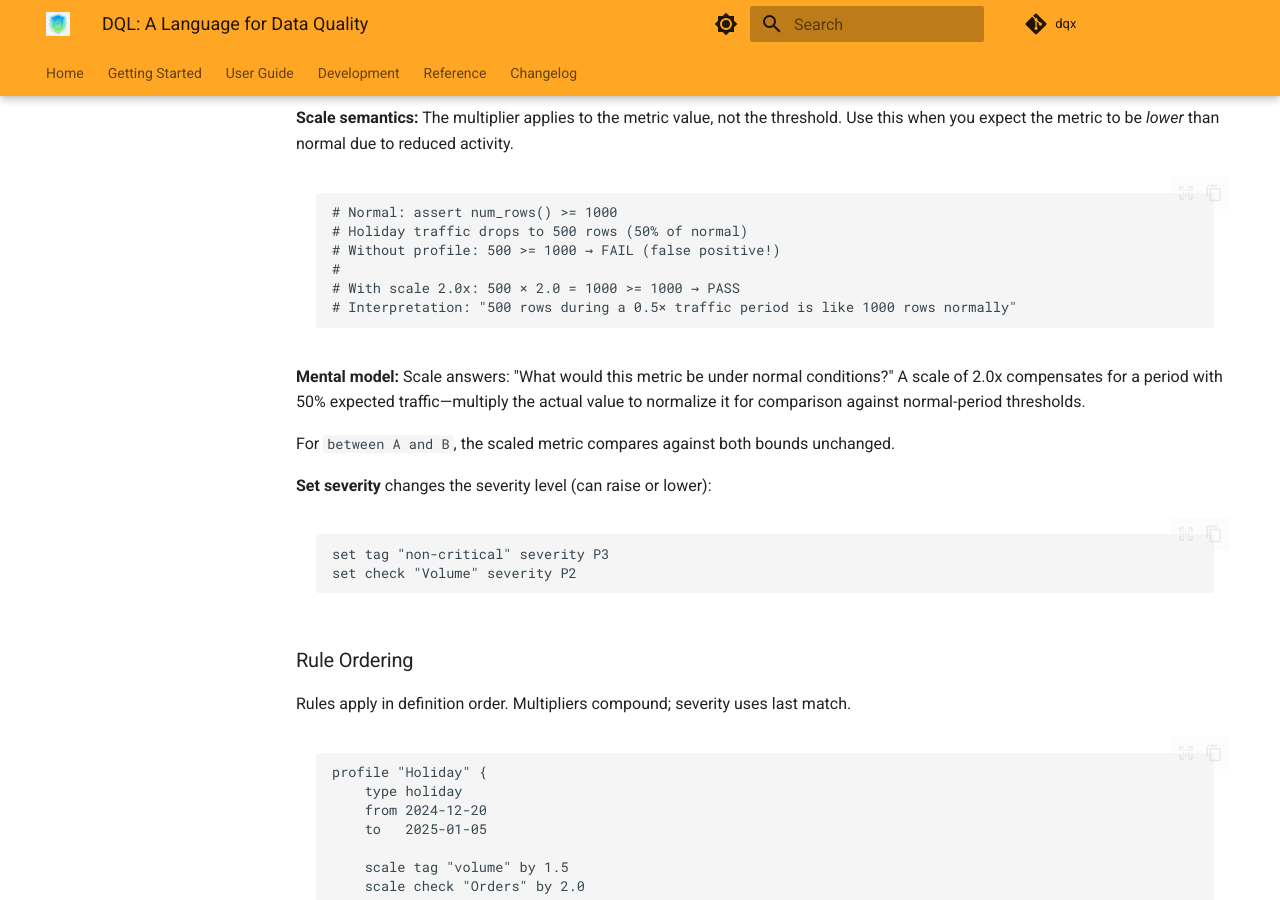
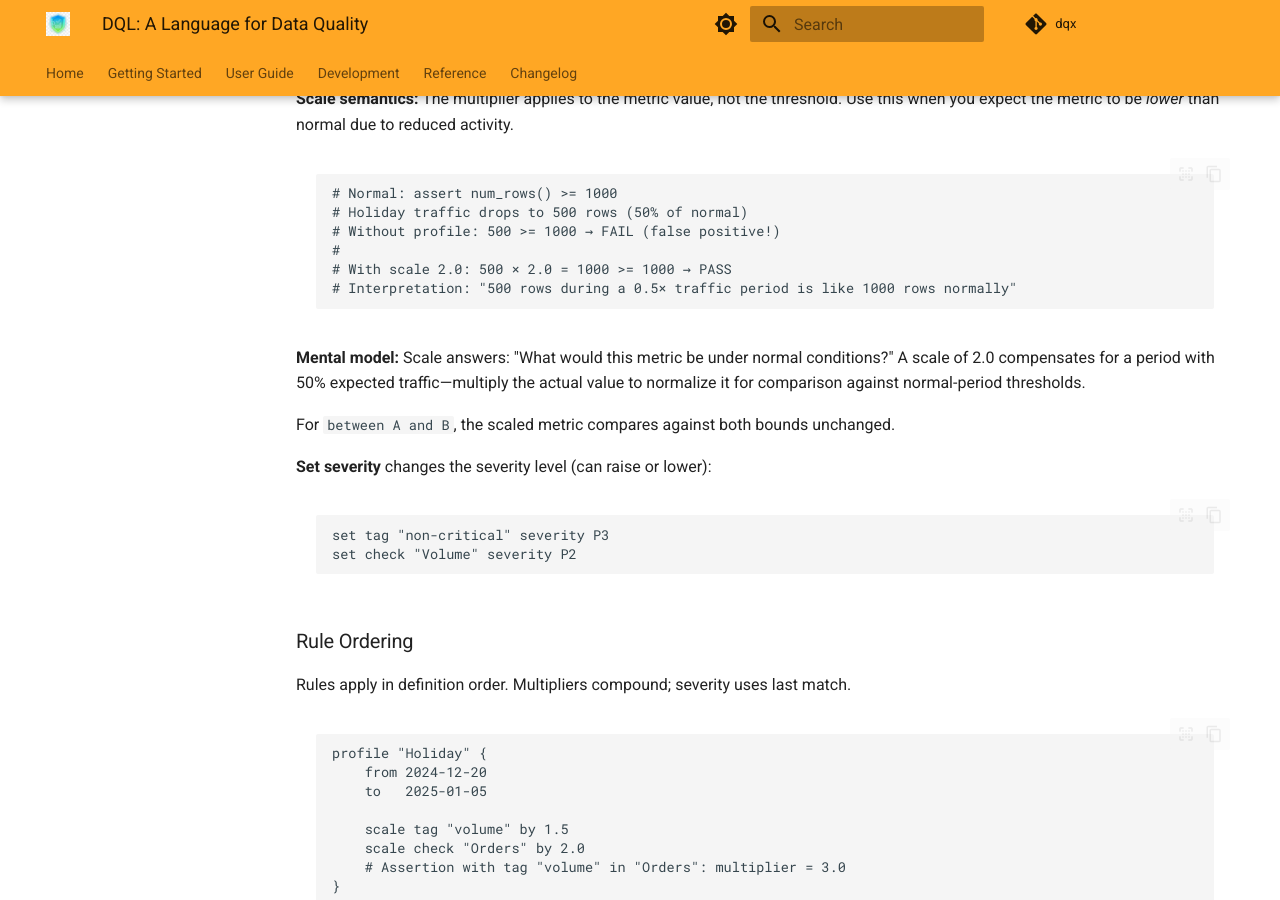
Before and after one commit to nampham2/dqx, an MkDocs documentation site: the page built from docs/design/dql-language.md, in a window 1280 px wide and 900 px high, scrolled down 14657 px. Built offline with MkDocs 1.6.1 and Material for MkDocs 9.7.7, drawn with Linux system fonts in a browser that asks for light colours; comment, search, counter and statistics services are not loaded; some of the changed text lies outside the part shown.

Commit message:
fix(dql): address CodeRabbit review comments
- Use proper heading for coverage section in AGENTS.md
- Update grammar reference documentation to match new syntax
- Remove remaining 'type holiday' from documentation examples
- Rename test methods to reflect fixed dates instead of date functions
- Improve type annotation for profile_body return type
- Update comments and docstrings for clarity

All tests pass with 100% coverage

````diff
--- a/docs/design/dql-language.md
+++ b/docs/design/dql-language.md
@@ -520,7 +520,6 @@
 
 ```dql
 profile "Black Friday" {
-    type holiday
     from 2024-11-29
     to   2024-12-02
 
@@ -582,11 +581,11 @@
 # Holiday traffic drops to 500 rows (50% of normal)
 # Without profile: 500 >= 1000 → FAIL (false positive!)
 #
-# With scale 2.0x: 500 × 2.0 = 1000 >= 1000 → PASS
+# With scale 2.0: 500 × 2.0 = 1000 >= 1000 → PASS
 # Interpretation: "500 rows during a 0.5× traffic period is like 1000 rows normally"
 ```
 
-**Mental model:** Scale answers: "What would this metric be under normal conditions?" A scale of 2.0x compensates for a period with 50% expected traffic—multiply the actual value to normalize it for comparison against normal-period thresholds.
+**Mental model:** Scale answers: "What would this metric be under normal conditions?" A scale of 2.0 compensates for a period with 50% expected traffic—multiply the actual value to normalize it for comparison against normal-period thresholds.
 
 For `between A and B`, the scaled metric compares against both bounds unchanged.
 
@@ -603,7 +602,6 @@
 
 ```dql
 profile "Holiday" {
-    type holiday
     from 2024-12-20
     to   2025-01-05
 
@@ -683,7 +681,6 @@
     }
 
     profile "Black Friday" {
-        type holiday
         from 2024-11-29
         to   2024-12-02
 
@@ -691,7 +688,6 @@
     }
 
     profile "Christmas" {
-        type holiday
         from 2024-12-20
         to   2025-01-05
 
@@ -1104,7 +1100,6 @@
 }
 
 profile "Holiday" {
-    type holiday
     from 2024-12-20
     to   2024-12-31
     scale tag "volume" by 2.0
@@ -1482,10 +1477,8 @@
 
 (* === Profiles === *)
 profile     = "profile" STRING "{" profile_body "}"
-profile_body= "type" IDENT "from" date_expr "to" date_expr rule*
-date_expr   = DATE | date_func | date_expr ("+" | "-") NUMBER
-date_func   = IDENT "(" [date_args] ")"
-date_args   = (IDENT | NUMBER) ("," (IDENT | NUMBER))*
+profile_body= "from" date_expr "to" date_expr rule*
+date_expr   = DATE | date_expr ("+" | "-") NUMBER
 rule        = disable | scale | set_severity
 disable     = "disable" ("check" STRING | "assertion" STRING "in" STRING)
 scale       = "scale" selector "by" NUMBER
````
Also changed, not shown: AGENTS.md (+1 -1 lines), 4 other files.
